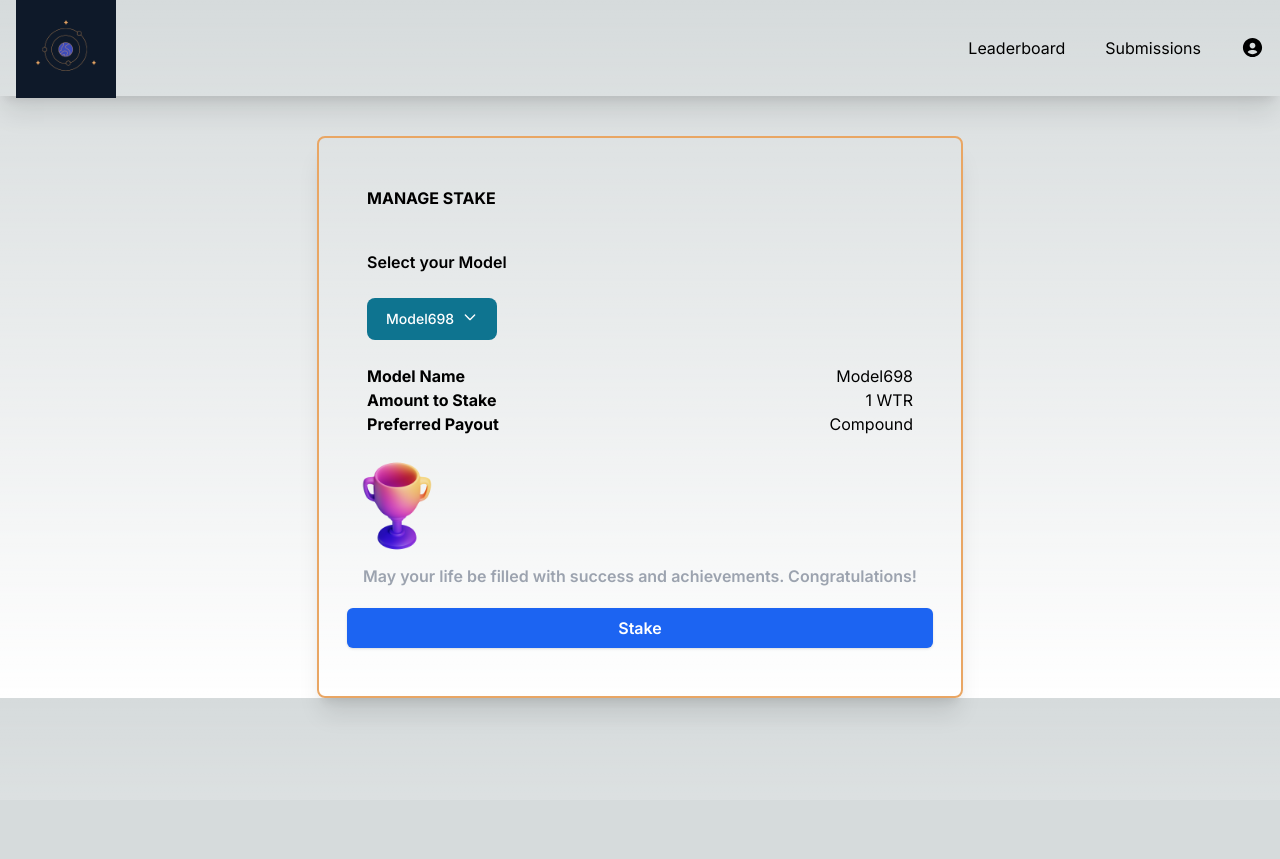
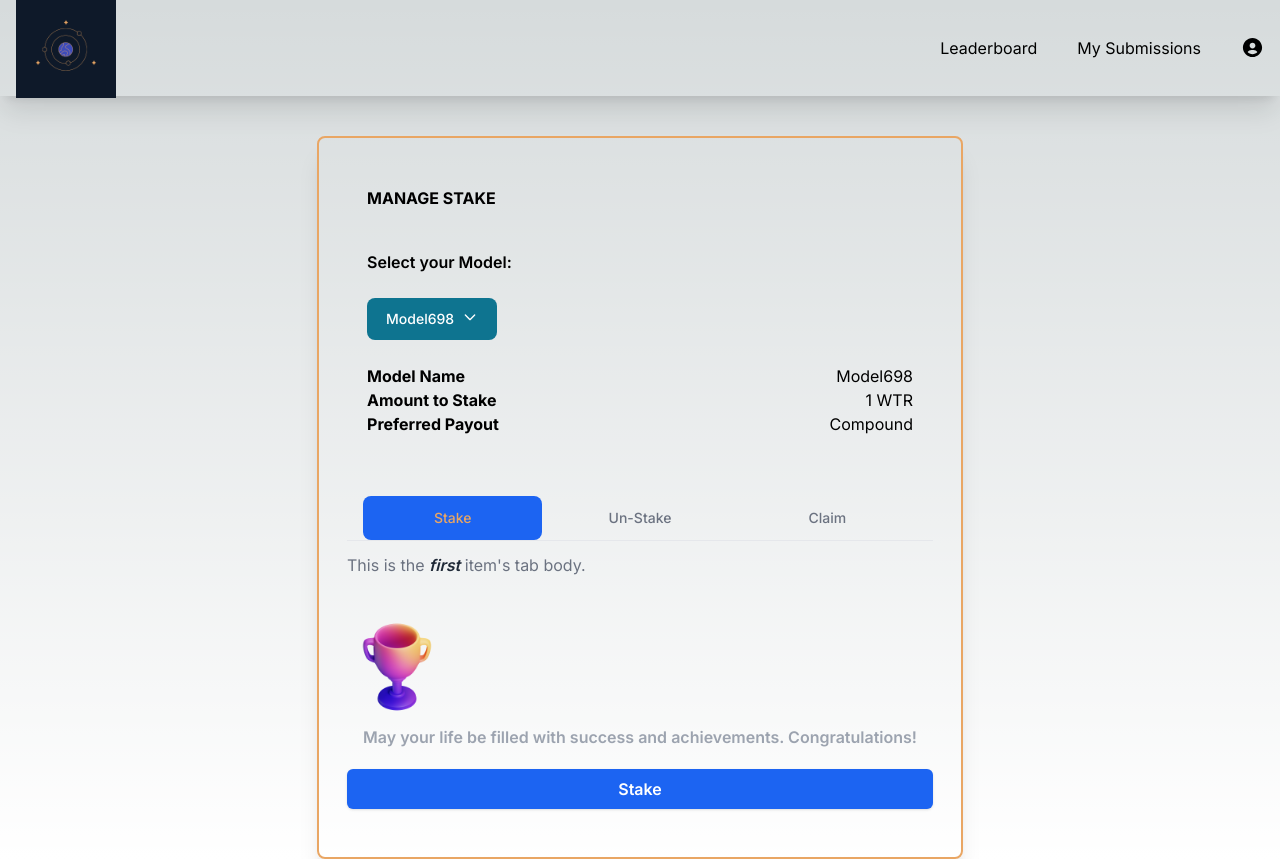
Before and after one commit to metasolis/tournaments-frontend, a Next.js app: page /manage-stake in a window 1280 px wide. Before the commit the page ends 800 px from the top, so only its background shows below. Built offline with nearby package versions, Linux system fonts and the light colour scheme.

Commit message:
added tabs for managing stake. state change needs to be completed

```diff
--- a/app/components/Navbar.tsx
+++ b/app/components/Navbar.tsx
@@ -38,7 +38,7 @@ const Navbar = () => {
                         <li className='ml-10 capitalcase hover:border-b text-l'>Docs</li>
                     </Link> */}
                     <Link href='/submissions'>
-                        <li className='ml-10 capitalcase hover:border-b text-l'>Submissions</li>
+                        <li className='ml-10 capitalcase hover:border-b text-l'>My Submissions</li>
                     </Link>
                     <Link href='/account'>
                         <li className='ml-10 capitalcase hover:border-b text-l'>
@@ -92,7 +92,7 @@ const Navbar = () => {
                             onClick={() => setMenuOpen(false)}
                             className='py-4 cursor-pointer'
                         >
-                            Submissions
+                            My Submissions
                         </li>
                     </Link>
                     <Link href='/account'>
--- /dev/null
+++ b/app/components/Tabs.tsx
@@ -0,0 +1,39 @@
+import React from 'react'
+
+export default function Tabs() {
+    return (
+      <div className='py-10'>
+        <div className="border-b border-gray-200 px-4 dark:border-gray-700">
+        <nav className="flex space-x-2" aria-label="Tabs" role="tablist">
+            <button type="button" className="hs-tab-active:bg-blue-600 hs-tab-active:text-watchtower-gold font-bold basis-0 grow py-3 px-4 inline-flex justify-center items-center gap-2 bg-transparent text-center text-sm font-medium text-center text-gray-500 rounded-lg hover:text-white dark:hover:text-white active" id="equal-width-elements-item-1" data-hs-tab="#equal-width-elements-1" aria-controls="equal-width-elements-1" role="tab">
+                Stake
+            </button>
+            <button type="button" className="hs-tab-active:bg-watchtower-ocean hs-tab-active:text-watchtower-gold font-bold basis-0 grow py-3 px-4 inline-flex justify-center items-center gap-2 bg-transparent text-center text-sm font-medium text-center text-gray-500 rounded-lg hover:text-white dark:hover:text-white dark:hover:text-gray-300" id="equal-width-elements-item-2" data-hs-tab="#equal-width-elements-2" aria-controls="equal-width-elements-2" role="tab">
+                Un-Stake
+            </button>
+            <button type="button" className="hs-tab-active:bg-watchtower-ocean hs-tab-active:text-watchtower-gold font-bold basis-0 grow py-3 px-4 inline-flex justify-center items-center gap-2 bg-transparent text-center text-sm font-medium text-center text-gray-500 rounded-lg hover:text-white dark:hover:text-white dark:hover:text-gray-300" id="equal-width-elements-item-3" data-hs-tab="#equal-width-elements-3" aria-controls="equal-width-elements-3" role="tab">
+                Claim
+            </button>
+        </nav>
+        </div>
+
+        <div className="mt-3">
+            <div id="equal-width-elements-1" role="tabpanel" aria-labelledby="equal-width-elements-item-1">
+                <p className="text-gray-500 dark:text-gray-400">
+                This is the <em className="font-semibold text-gray-800 dark:text-gray-200">first</em> item's tab body.
+                </p>
+            </div>
+            <div id="equal-width-elements-2" className="hidden" role="tabpanel" aria-labelledby="equal-width-elements-item-2">
+                <p className="text-gray-500 dark:text-gray-400">
+                This is the <em className="font-semibold text-gray-800 dark:text-gray-200">second</em> item's tab body.
+                </p>
+            </div>
+            <div id="equal-width-elements-3" className="hidden" role="tabpanel" aria-labelledby="equal-width-elements-item-3">
+                <p className="text-gray-500 dark:text-gray-400">
+                This is the <em className="font-semibold text-gray-800 dark:text-gray-200">third</em> item's tab body.
+                </p>
+            </div>
+            </div>
+      </div>
+    );
+  }
--- a/app/manage-stake/page.tsx
+++ b/app/manage-stake/page.tsx
@@ -3,6 +3,7 @@ import React, { useState } from 'react'
 import Image from "next/image";
 import Trophy from "../trophy.png";
 import { Dropdown } from "flowbite-react";
+import Tabs from '../components/Tabs';
 
 
 const ManageStake = () => {
@@ -15,7 +16,7 @@ const ManageStake = () => {
         <h1 className='text-base p-5 text-white-400 font-bold text-left uppercase'>Manage Stake</h1>
 
         {/* Dropdown */}
-        <h2 className='text-base p-5 text-white-400 font-semibold text-left'>Select your Model</h2>
+        <h2 className='text-base p-5 text-white-400 font-semibold text-left'>Select your Model:</h2>
 
         {/* <button id="dropdownDefaultButton" data-dropdown-toggle="dropdown" className="text-white bg-watchtower-blue hover:bg-blue-800 focus:ring-4 focus:outline-none focus:ring-blue-300 font-medium rounded-lg text-sm px-5 py-2.5 text-center inline-flex items-center dark:bg-blue-600 dark:hover:bg-blue-700 dark:focus:ring-blue-800" type="button">Select Your Model...<svg className="w-2.5 h-2.5 ml-2.5" aria-hidden="true" xmlns="http://www.w3.org/2000/svg" fill="none" viewBox="0 0 10 6">
           <path stroke="currentColor" stroke-linecap="round" stroke-linejoin="round" stroke-width="2" d="m1 1 4 4 4-4"/>
@@ -71,6 +72,11 @@ const ManageStake = () => {
           </div>
         </div>
 
+        <div>
+          <Tabs />
+        </div>
+
+
 
         <Image src={Trophy} width={100} height={100} objectFit="contain" />
         <h2 className="text-base mt-2 mx-4 text-gray-400 font-semibold text-center">
--- a/app/submissions/page.tsx
+++ b/app/submissions/page.tsx
@@ -57,7 +57,7 @@ const Submissions = () => {
         <table className="table-auto w-full">
           <thead>
             <tr>
-              <th><h4 className="text-4xl font-bold text-watchtower-gold text-left">Submissions (Nagata_270)</h4></th>
+              <th><h4 className="text-4xl font-bold text-watchtower-gold text-left">My Submissions (Nagata_270)</h4></th>
               <th><h5 className="text-2xl font-bold text-watchtower-gold text-right">Current Tournament: 3</h5></th>
             </tr>
           </thead>
@@ -82,8 +82,8 @@ const Submissions = () => {
             <div className="table-cell text-center">Submissions</div>
             <div className="table-cell text-center">Latest Submission</div>
             <div className="table-cell text-center">Stake</div>
-            <div className="table-cell text-center">Manage Compute</div>
-            <div className="table-cell text-center">Upload Model</div>
+            {/* <div className="table-cell text-center">Manage Compute</div> */}
+            <div className="table-cell text-center">Upload Submission</div>
           </div>
         </div>
 
@@ -100,11 +100,11 @@ const Submissions = () => {
                 {/* </Link> */}
               </div>
             </div>
-            <div className="table-cell text-center pt-5">
+            {/* <div className="table-cell text-center pt-5">
               <div className='flex justify-center'>
                 <HiMiniCpuChip size={23} className='cursor-pointer' />
               </div>
-            </div>
+            </div> */}
             <div className="table-cell text-center pt-5">
               <div className='flex justify-center input-container'>
                 {/* <form onSubmit={onSubmit}> */}
@@ -134,14 +134,15 @@ const Submissions = () => {
                   <GiTwoCoins size={23} className='cursor-pointer' />
               </div>
             </div>
-            <div className="table-cell text-center pt-5">
+            {/* <div className="table-cell text-center pt-5">
               <div className='flex justify-center'>
                 <HiMiniCpuChip size={23} className='cursor-pointer' />
               </div>
-            </div>
+            </div> */}
             <div className="table-cell text-center pt-5">
               <div className='flex justify-center'>
-                <MdCloudUpload size={23} className='cursor-pointer' />
+                <input type='file' id='file' ref={inputFile} style={{display: 'none'}} />
+                <button onClick={onButtonClick}><MdCloudUpload size={23} className='cursor-pointer' /></button>
               </div>
             </div>
           </div>
@@ -155,14 +156,15 @@ const Submissions = () => {
                   <GiTwoCoins size={23} className='cursor-pointer' />
               </div>
             </div>
-            <div className="table-cell text-center pt-5">
+            {/* <div className="table-cell text-center pt-5">
               <div className='flex justify-center'>
                 <HiMiniCpuChip size={23} className='cursor-pointer' />
               </div>
-            </div>
+            </div> */}
             <div className="table-cell text-center pt-5">
               <div className='flex justify-center'>
-                <MdCloudUpload size={23} className='cursor-pointer' />
+                <input type='file' id='file' ref={inputFile} style={{display: 'none'}} />
+                <button onClick={onButtonClick}><MdCloudUpload size={23} className='cursor-pointer' /></button>
               </div>
             </div>
           </div>
@@ -176,14 +178,15 @@ const Submissions = () => {
                   <GiTwoCoins size={23} className='cursor-pointer' />
               </div>
             </div>
-            <div className="table-cell text-center pt-5">
+            {/* <div className="table-cell text-center pt-5">
               <div className='flex justify-center'>
                 <HiMiniCpuChip size={23} className='cursor-pointer' />
               </div>
-            </div>
+            </div> */}
             <div className="table-cell text-center pt-5">
               <div className='flex justify-center'>
-                <MdCloudUpload size={23} className='cursor-pointer' />
+                <input type='file' id='file' ref={inputFile} style={{display: 'none'}} />
+                <button onClick={onButtonClick}><MdCloudUpload size={23} className='cursor-pointer' /></button>
               </div>
             </div>
           </div>
--- a/package.json
+++ b/package.json
@@ -9,6 +9,7 @@
     "lint": "next lint"
   },
   "dependencies": {
+    "@preline/tabs": "^1.3.1",
     "@types/node": "20.5.7",
     "@types/react": "18.2.21",
     "@types/react-dom": "18.2.7",
@@ -17,6 +18,7 @@
     "flowbite-react": "^0.6.1",
     "next": "13.4.19",
     "postcss": "8.4.29",
+    "preline": "^1.9.0",
     "react": "18.2.0",
     "react-dom": "18.2.0",
     "tailwindcss": "3.3.3",
--- a/tailwind.config.ts
+++ b/tailwind.config.ts
@@ -7,6 +7,7 @@ const config: Config = {
     './components/**/*.{js,ts,jsx,tsx,mdx}',
     './app/**/*.{js,ts,jsx,tsx,mdx}',
     './public/**/*.html',
+    'node_modules/preline/dist/*.js',
   ],
   theme: {
     extend: {
@@ -23,7 +24,8 @@ const config: Config = {
     },
   },
   plugins: [
-    require("flowbite/plugin")
+    require("flowbite/plugin"),
+    require('preline/plugin'),
   ],
 }
 export default config
```
Also changed, not shown: 1 other file (tests, documents, lock files or other folders).
